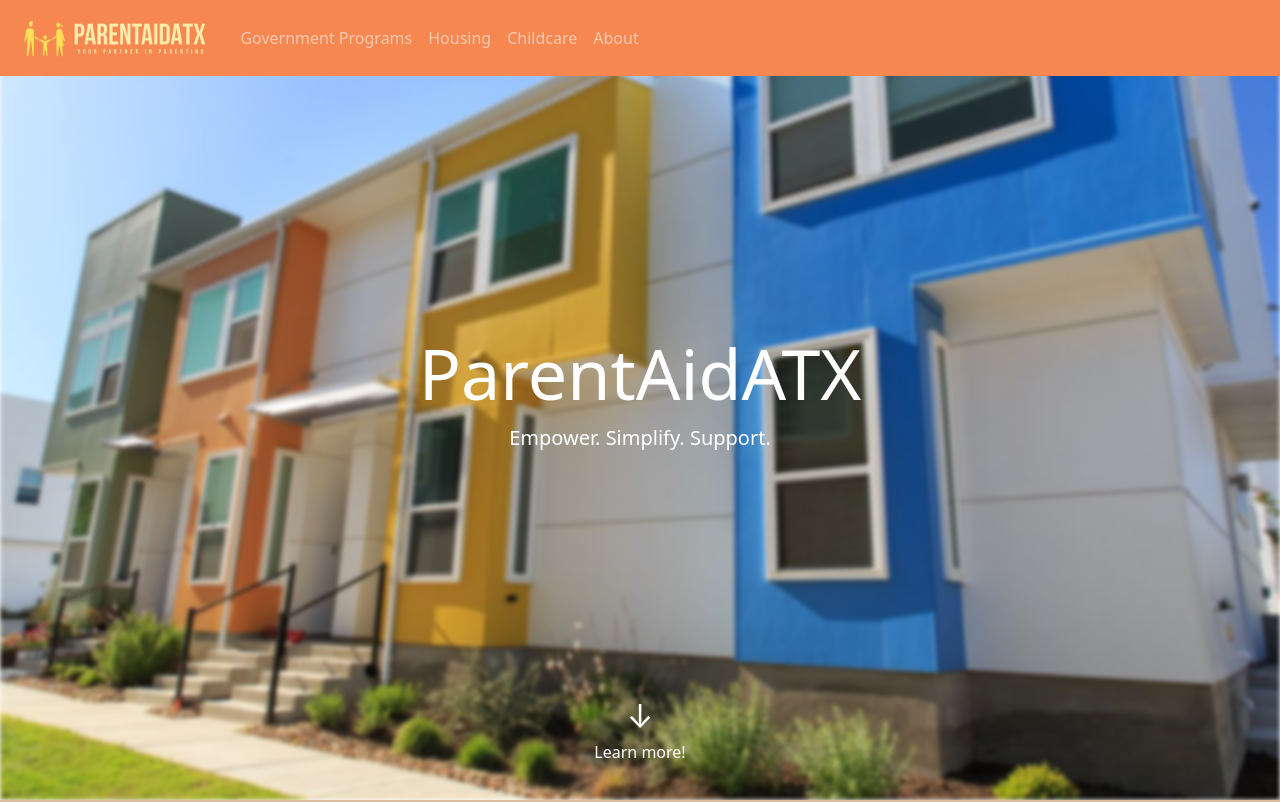
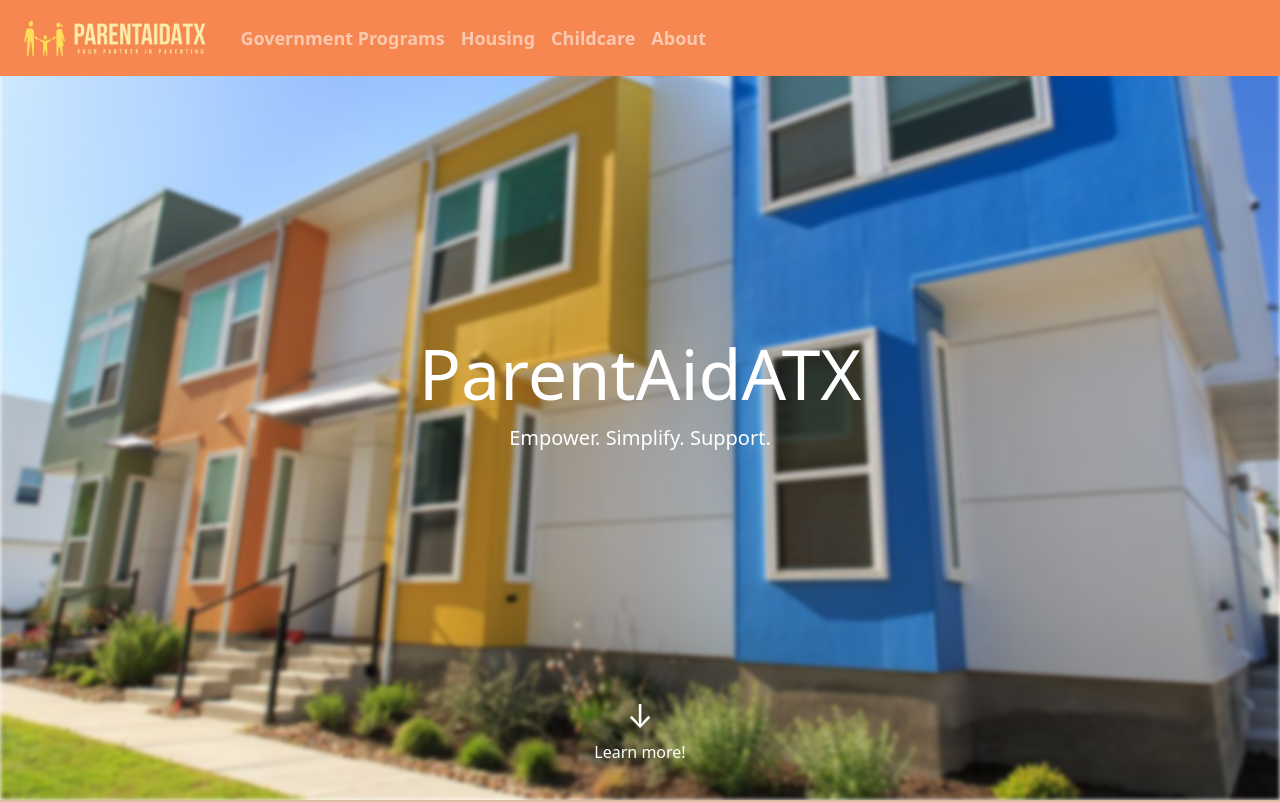
Before and after one commit to allisonstill/ParentAidATX-Single-Parent-Resources-in-Austin-, a React (Vite) app in the folder frontend/: page / in a window 1280 px wide. Shown: the top 802 px of the page. Built offline with nearby package versions, Linux system fonts and the light colour scheme.

Commit message:
made navbar font bigger

```diff
--- a/frontend/src/components/Navbar.css
+++ b/frontend/src/components/Navbar.css
@@ -1,13 +1,17 @@
 .navbar-nav .nav-link {
     transition: color 0.2s ease-in-out;
+    font-size: 18px;
+    font-weight: bold
   }
 
   .navbar-nav .nav-link:hover {
-    color: #4b93ff; /* Bootstrap Primary Blue */
+    color: #f7faff; /* Bootstrap Primary Blue */
+
   }
   .navbar-custom {
     background-color: #f68751; /* Custom color (green) */
   }
   .navbar-textColor {
     background-color: #f5ded3; /* Custom color (green) */
+
   }
```
